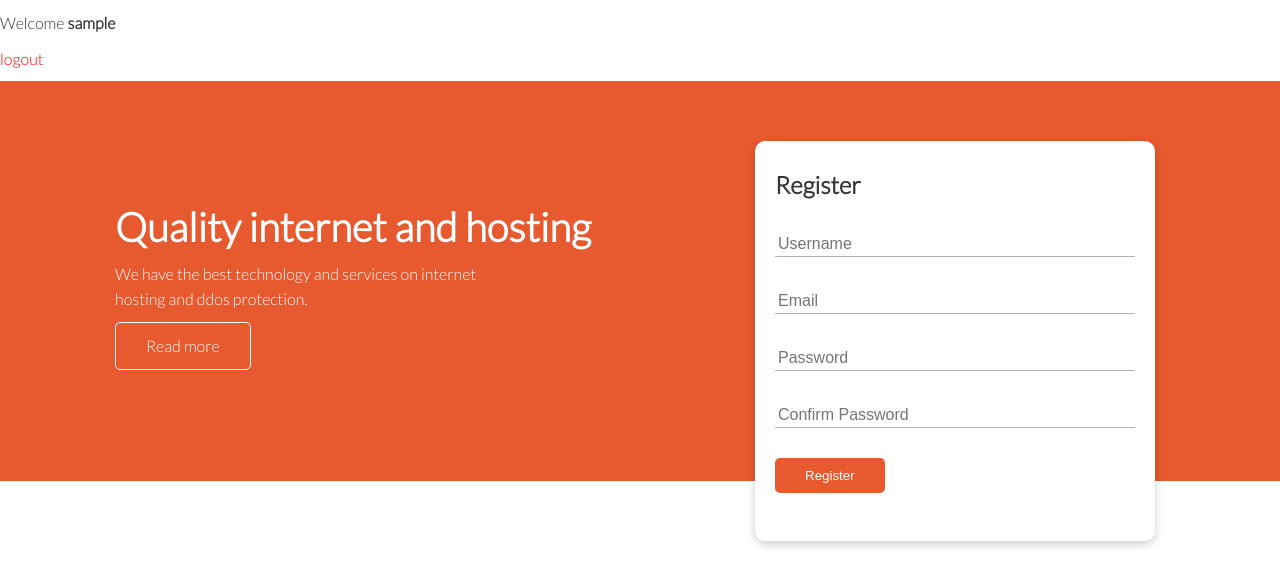
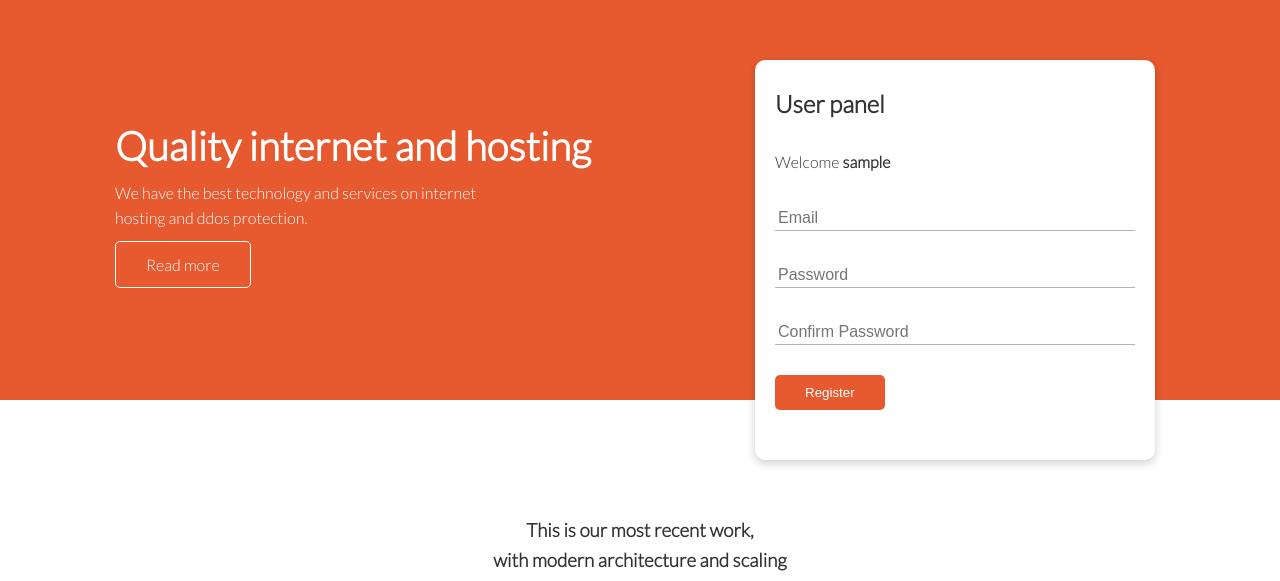
Before and after one commit to elmedinhajdari/ProjektiWEB, a PHP site: page /index.php in a window 1280 px wide. Shown: the part 70-651 px from the top of the page. Run offline with PHP 8.4, Linux system fonts and the light colour scheme; the visitor is signed in with stand-in values (Sample User, id 1).

Commit message:
Text Edit
Edited text on index.php

```diff
--- a/include/header.php
+++ b/include/header.php
@@ -9,7 +9,7 @@
                     <li><a href="features.php">Hosting</a></li>
                     <li><a href="aboutus.php">About us</a></li>
                     <!--<li><a href="login.php" >Login</a></li>-->
-                    <?php if( isset($_SESSION['username']) && !empty($_SESSION['username']) )
+                    <?php if( isset($_SESSION['username']) && !empty($_SESSION['username']))
                     {
                     ?>
                       <li><a href="index.php?logout='1'">Logout</a></li>
--- a/index.php
+++ b/index.php
@@ -35,12 +35,6 @@ include('include/logout.php'); ?>
         <?php endif ?>
 
 
-        <!-- logged in user information -->
-        <?php if (isset($_SESSION['username'])) : ?>
-            <p>Welcome <strong><?php echo $_SESSION['username']; ?></strong></p>
-            <p> <a href="index.php?logout='1'" style="color: red;">logout</a> </p>
-        <?php endif ?>
-    </div>
 
     <!-- Showcase -->
     <section class="showcase">
@@ -51,11 +45,24 @@ include('include/logout.php'); ?>
                 <a href="features.php" class="btn btn-outline">Read more</a>
             </div>
             <div class="showcase-form card">
-                <h2>Register</h2>
+            <?php if( isset($_SESSION['username']) && !empty($_SESSION['username']))
+                    {
+                    ?>
+                      <h2>User panel</h2>
+                    <?php }else{ ?>
+                        <h2>Register</h2>
+                    <?php } ?>
+
                 <form method="post" action="index.php">
                     <?php include('errors.php'); ?>
                     <div class="form-control">
+                    <?php if( isset($_SESSION['username']) && !empty($_SESSION['username']))
+                    {
+                    ?>
+                      <p>Welcome <strong><?php echo $_SESSION['username']; ?></strong></p>
+                    <?php }else{ ?>
                         <input type="text" name="username" value="<?php echo $username; ?>" placeholder="Username">
+                    <?php } ?>
                     </div>
                     <div class="form-control">
                         <input type="text" name="email" value="<?php echo $email; ?>" placeholder="Email">
--- a/server.php
+++ b/server.php
@@ -17,6 +17,8 @@ if (isset($_POST['register'])) {
   $password_1 = mysqli_real_escape_string($db, $_POST['password_1']);
   $password_2 = mysqli_real_escape_string($db, $_POST['password_2']);
 
+
+
   // Forma e validimit
   if (empty($username) || empty($email) || empty($password_1))  { array_push($errors, "You're missing something.."); }
 
@@ -31,12 +33,8 @@ if (isset($_POST['register'])) {
 
   //nese useri egziston
   if ($user) {
-    if ($user['username'] === $username) {
-      array_push($errors, "Username already exists");
-    }
-
-    if ($user['email'] === $email) {
-      array_push($errors, "email already exists");
+    if ($user['username'] === $username || $user['email'] === $email ) {
+      array_push($errors, "Username/Email already exists");
     }
   }
 
```
